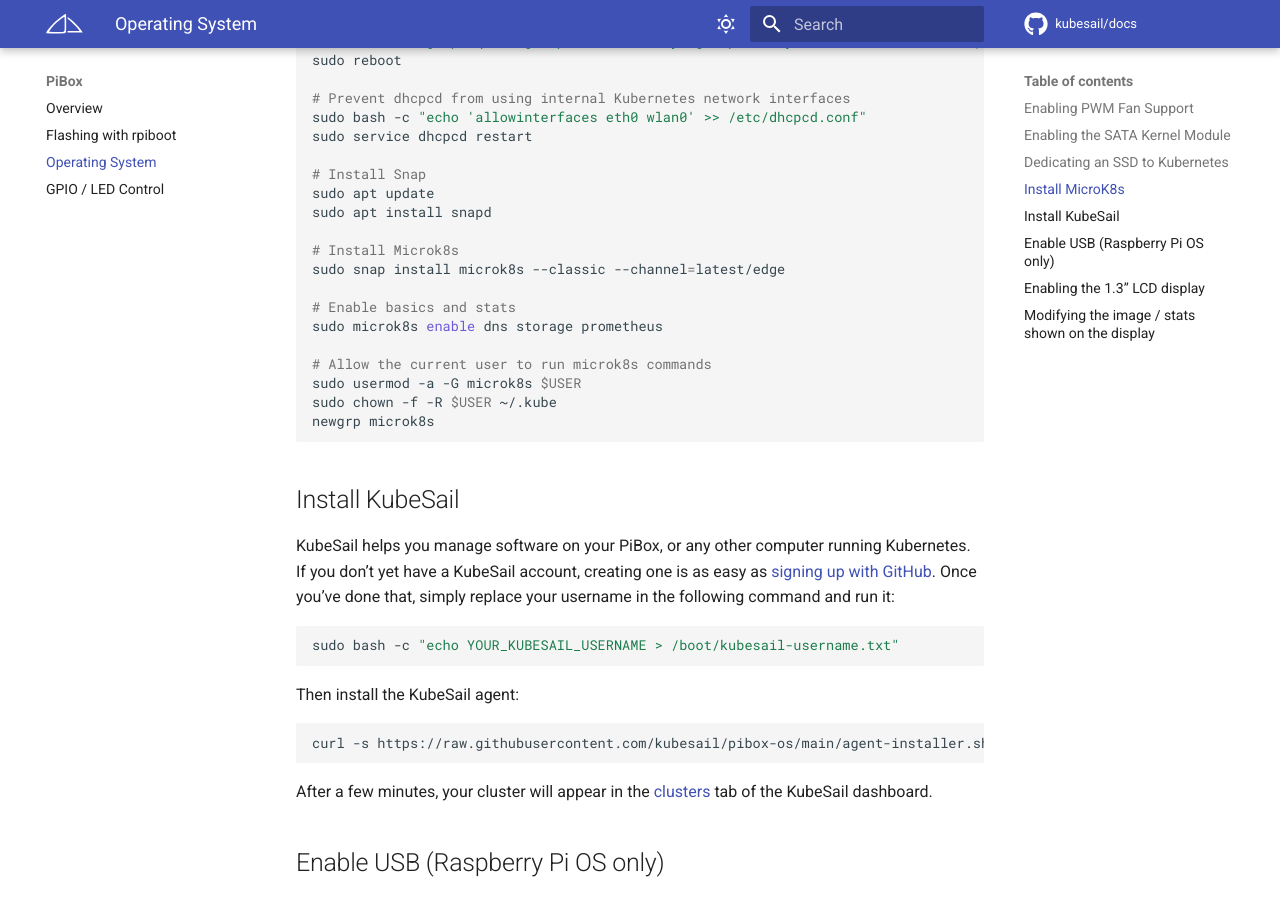
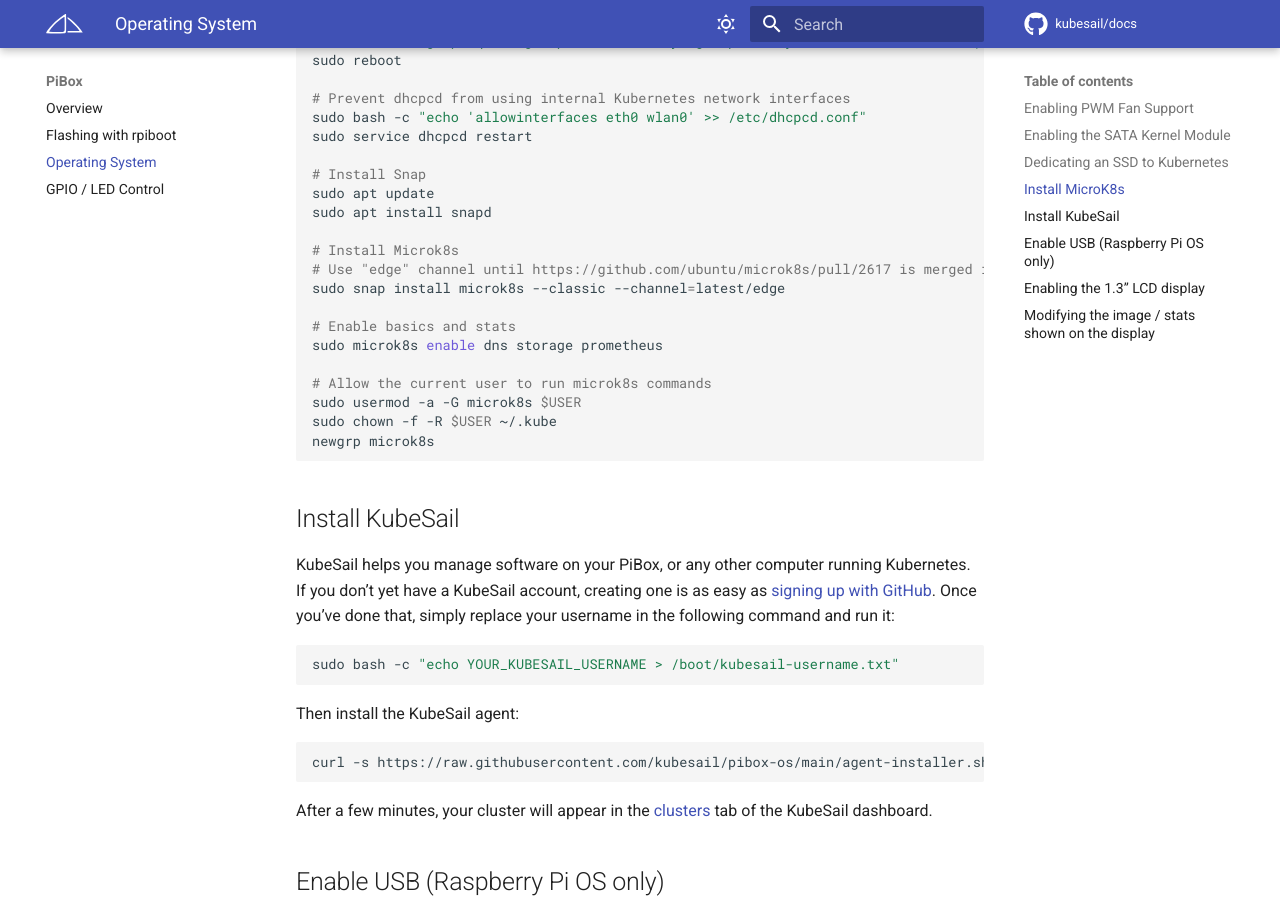
Before and after one commit to kubesail/kubesail-docs, an MkDocs documentation site: the page built from docs/guides/pibox/os.md, in a window 1280 px wide and 900 px high, scrolled down 2503 px. Built offline with MkDocs 1.6.1 and Material for MkDocs 9.7.7, drawn with Linux system fonts in a browser that asks for light colours; comment, search, counter and statistics services are not loaded.

Commit message:
add note about microk8s edge

```diff
--- a/docs/guides/pibox/os.md
+++ b/docs/guides/pibox/os.md
@@ -105,6 +105,7 @@
 sudo apt install snapd
 
 # Install Microk8s
+# Use "edge" channel until https://github.com/ubuntu/microk8s/pull/2617 is merged into stable
 sudo snap install microk8s --classic --channel=latest/edge
 
 # Enable basics and stats
```
